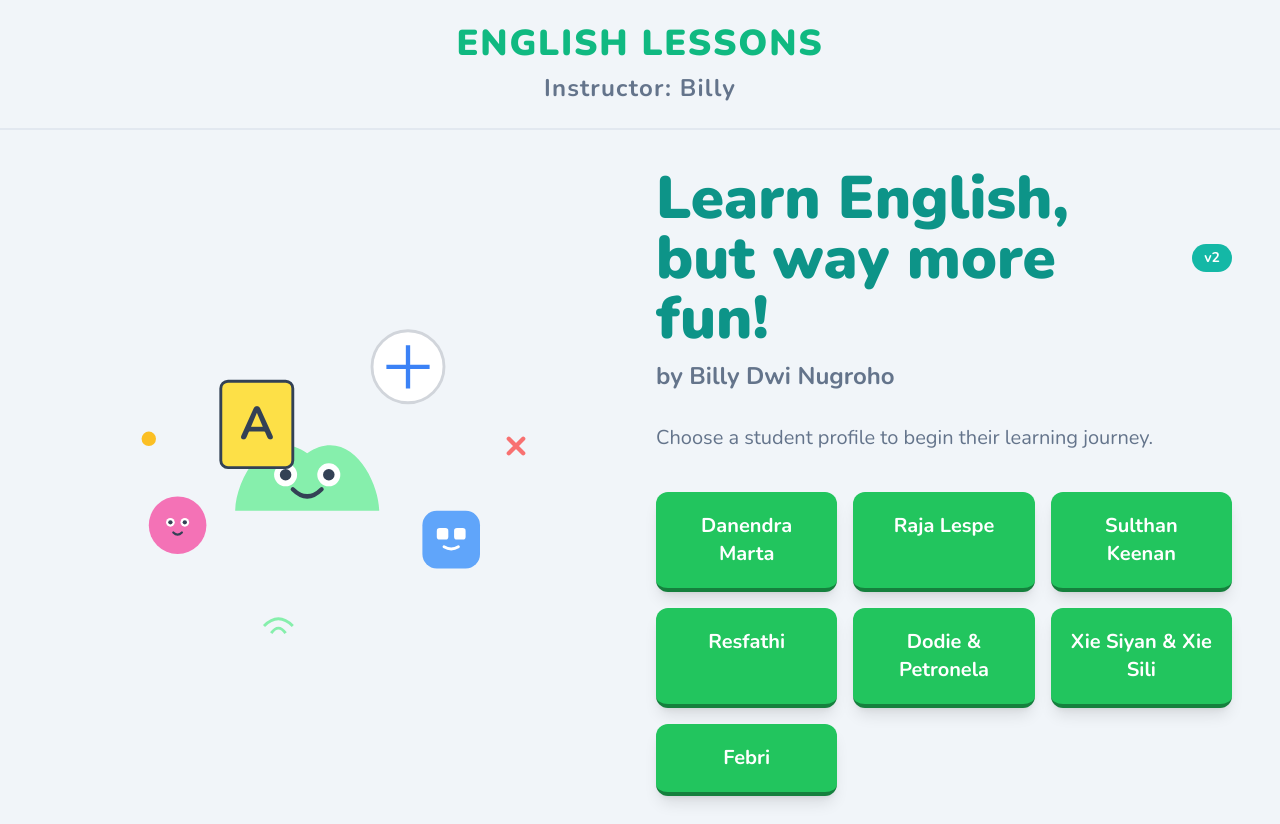
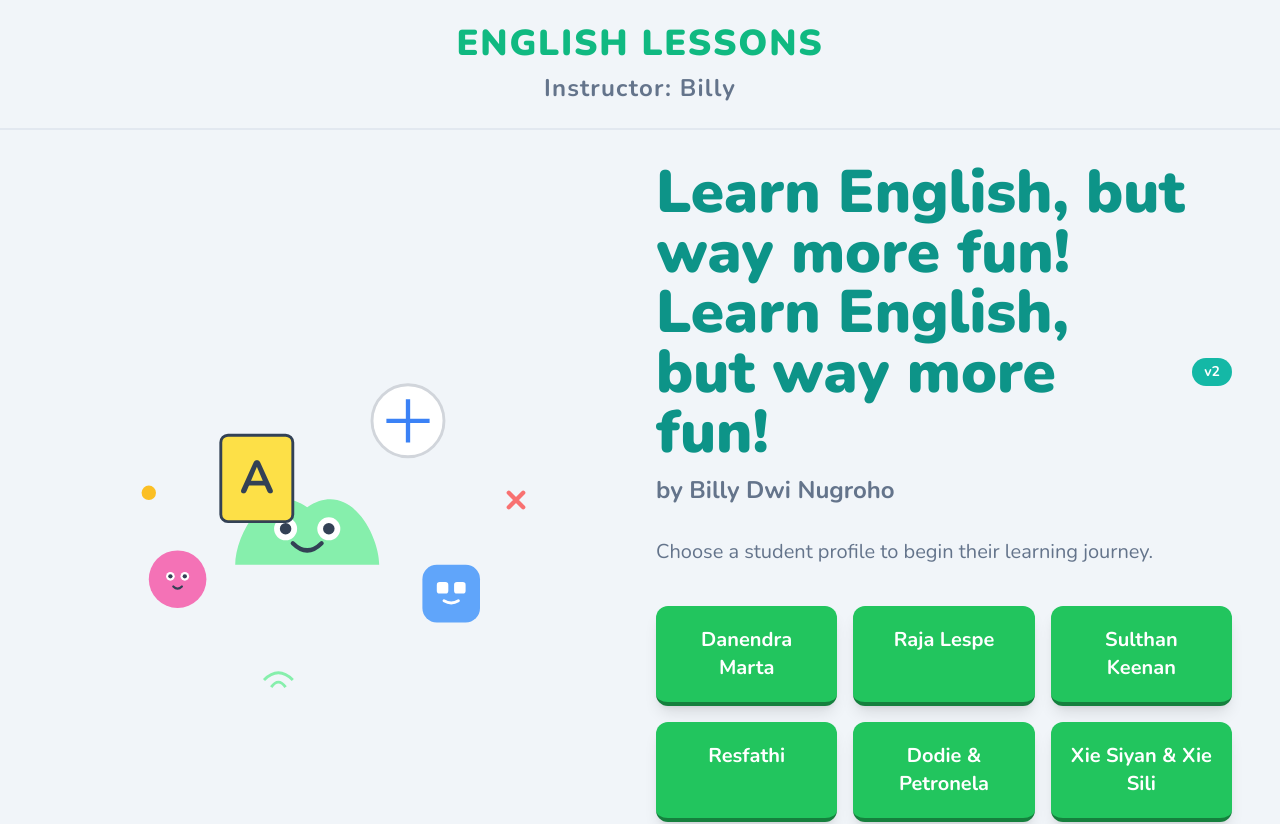
Before and after one commit to hereisbilly/billy-s-personal-project, a React (Vite) app: page / in a window 1280 px wide. Shown: the top 824 px of the page. Built offline with nearby package versions, Linux system fonts and the light colour scheme; the HTML template or start-up script is replaced by a standard one.

Commit message:
testing v1

```diff
--- a/src/pages/StudentDashboard.jsx
+++ b/src/pages/StudentDashboard.jsx
@@ -37,6 +37,9 @@ const StudentDashboard = () => {
 
             {/* Kolom Kanan: Teks Judul dan Pemilihan Siswa */}
             <div className="text-center md:text-left">
+                <h1 className="text-5xl lg:text-6xl font-extrabold text-teal-600 leading-tight">
+                    Learn English, but way more fun!
+                </h1>
                 <h1 className="text-5xl lg:text-6xl font-extrabold text-teal-600 leading-tight flex items-center gap-4 justify-center md:justify-start">
                     <span>Learn English, but way more fun!</span>
                     <span className="text-sm font-bold bg-teal-500 text-white px-3 py-1 rounded-full">v2</span>
```
